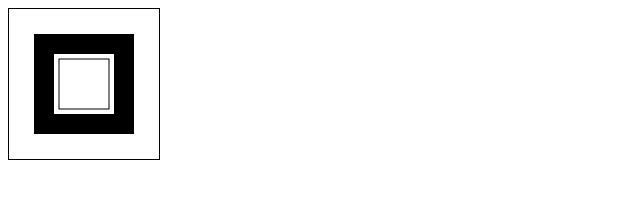
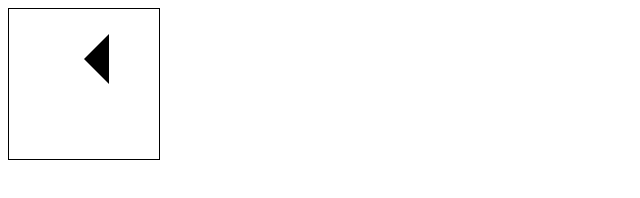
Before and after one commit to Roger-random/hellocanvas, a plain HTML site: page hellocanvas.html in a window 1280 px wide. Shown: the whole page, without its empty margins (0-640 px from the left). Drawn offline with Linux system fonts and the light colour scheme.

Commit message:
triangle with moveTo lineTo fill

```diff
--- a/hellocanvas.html
+++ b/hellocanvas.html
@@ -8,9 +8,11 @@
                 if (canvas.getContext) {
                     var ctx = canvas.getContext('2d');
 
-                    ctx.fillRect(25, 25, 100, 100);
-                    ctx.clearRect(45, 45, 60, 60);
-                    ctx.strokeRect(50, 50, 50, 50);
+                    ctx.beginPath();
+                    ctx.moveTo(75,50);
+                    ctx.lineTo(100,75);
+                    ctx.lineTo(100,25);
+                    ctx.fill();
                 }
             }
         </script>
```
